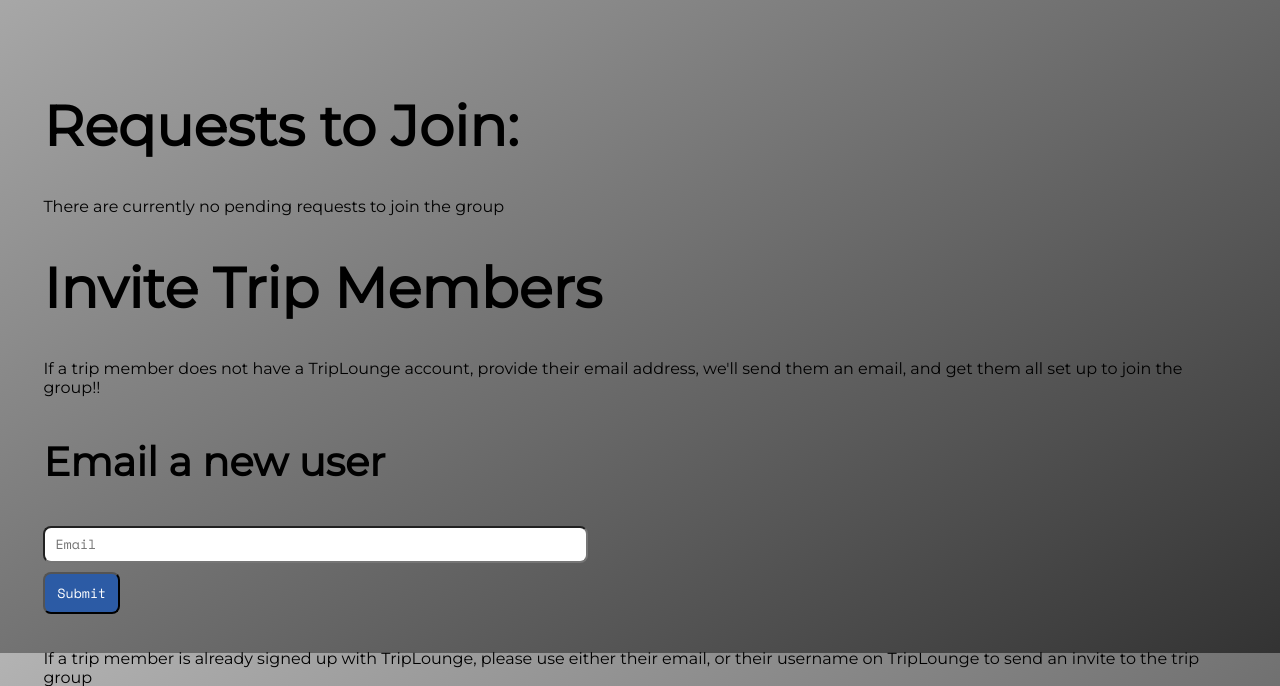
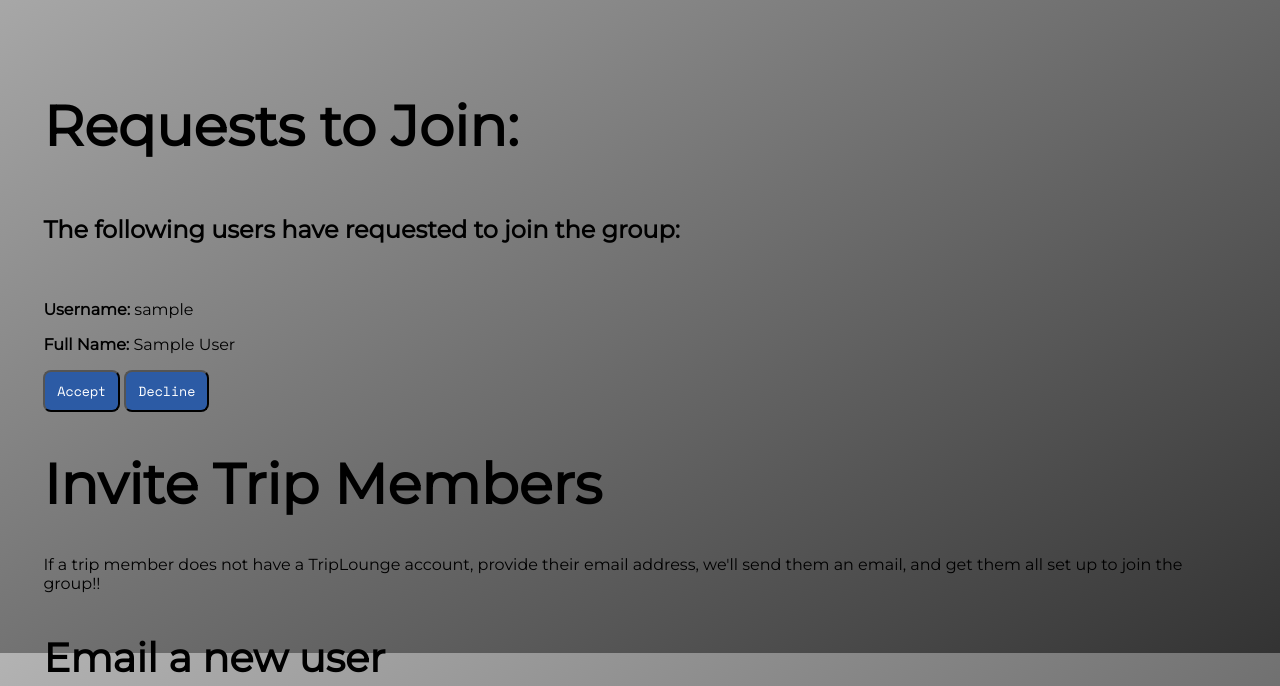
Before and after one commit to g-reg23/trip-app, a Flask app: page /group/1/get_members in a window 1280 px wide. Shown: the part 147-833 px from the top of the page. Run offline with Flask 2, Linux system fonts and the light colour scheme; a user stored in the database is signed in; tables that the repository leaves empty or names only in its code hold one stand-in row (values such as "Sample post"); some libraries are stand-ins or nearby versions.

Commit message:
Added in pending table, for group requests and invites

```diff
--- a/app.py
+++ b/app.py
@@ -150,16 +150,18 @@
     user = session['username']
     profile = User.getProfile(user)
     groupies = User_Group.getUserGroups(profile.id)
-    pends, groups = [], []
-    for group in groupies:
-        if group.status == 'Accepted':
-            groups.append(group)
-        else:
-            pends.append(group)
+    pends = Pending_Member.query.filter(Pending_Member.userId==profile.id)
+    invitePends = [Group.getGroupInfo(x.groupId) for x in pends if x.type=='Request']
+    # app.logger.info(invitePends[0].groupName)
+    # for group in groupies:
+    #     if group.status == 'Accepted':
+    #         groups.append(group)
+    #     else:
+    #         pends.append(group)
     admins = User_Group.query.filter(and_(User_Group.userId==profile.id), (User_Group.type=='Admin')).all()
     # groups = User_Group.query.filter(User_Group.userId==profile.id).all()
 
-    return render_template("dashboard.html", profile=profile, groups=groups, admins=admins, pends=pends)
+    return render_template("dashboard.html", profile=profile, groupies=groupies, admins=admins, invitePends=invitePends)
 
 @app.route('/edit_profile', methods=['GET', 'POST'])
 @is_logged_in
@@ -348,16 +350,13 @@
     profile = User.query.filter(User.username==user).first()
     group = Group.getGroupInfo(id)
     ifMember = User_Group.query.filter(and_(User_Group.userId==profile.id), (User_Group.groupId==id)).first()
-    if ifMember is not None and ifMember.status == 'Accepted':
+    if ifMember is not None:
         renPins, restPins, transpoPins, activityPins = {}, {}, {}, {}
         members, history = [], []
         pinForm, pinFormTwo = RentalPinForm(request.form), RestPinForm(request.form)
         pinFormThree, pinFormFour = TransportationPinForm(request.form), ActivityPinForm(request.form)
-        memList = User_Group.query.filter(User_Group.groupId==id).all()
-        for mem in memList:
-            member = User.query.filter(User.id==mem.userId).first()
-            members.append(member.username)
-
+        memList = User_Group.getMembers(id)
+        members = [User.getProfileById(member.userId).username for member in memList]
         if pinForm.submit1.data and pinForm.validate():
             rental = Lodging_Pin(groupId=id, lodgeName=pinForm.rentalName.data, price=pinForm.price.data, rooms=pinForm.rooms.data, description=pinForm.description.data, link=pinForm.link.data, creator=user)
             db.session.add(rental)
@@ -454,7 +453,7 @@
             if check:
                 flash('You are already a member of that group!')
             else:
-                u_g = User_Group(groupId=group.id, userId=user.id, status='Pending', type='Member', groupName=form.name.data)
+                u_g = Pending_Member(groupId=group.id, userId=user.id, type='Request')
                 db.session.add(u_g)
                 db.session.commit()
                 flash('A request to join the group has been sent to the group admin. You will have access to the group once the admin approves your request.')
@@ -486,62 +485,78 @@
 @app.route('/group/<int:id>/get_members', methods=['GET', 'POST'])
 @is_logged_in
 def groupGetMembers(id):
+    # Get the group info and list of all members
     group = Group.getGroupInfo(id)
     members = User_Group.getMembers(id)
-    mems = []
-    pendingMems, pends = [], []
-    for mem in members:
-        if mem.status == 'Accepted':
-            mems.append(mem.userId)
+    mems = [User.getProfileById(x.userId).username for x in members]
+    pends = Pending_Member.query.filter(Pending_Member.groupId==id).all()
+    invitePends, displayPends, pendingMems =  [], [], []
+    for pend in pends:
+        if pend.type == 'Invite':
+            invitePends.append(pend.userId)
+            pendingMems.append(pend.userId)
         else:
-            user = User.getProfileById(mem.userId)
-            pends.append(user)
-            pendingMems.append(mem.userId)
+            user = User.getProfileById(pend.userId)
+            # app.logger.info(user.username)
+            displayPends.append(user)
+            pendingMems.append(pend.userId)
+    # Form for users that have requested to join group, Accept or Decline
     requestForm = UserGroupJoinDecisionForm(request.form)
+    # requestForm.accept.data = False
+    # requestForm.decline.data = False
+    # Form for admin invite users without account, by email. TODO
     formOne = InviteGroupNoAccountForm(request.form)
+    # Form to look up users by username and send a request to join the group
     formTwo = InviteGroupByUsernameForm(request.form)
+    # Form to look up users by email and send a request to join the group
     formThree = InviteGroupByEmailForm(request.form)
-    if requestForm.accept.data and requestForm.validate():
-        app.logger.info(requestForm.data)
+    if requestForm.accept.data == True and requestForm.validate():
+        # requestForm.accept.data = False
         user = User.getProfile(requestForm.username.data)
-        u_g = User_Group.query.filter(and_(User_Group.userId==user.id), (User_Group.groupId==id)).update(dict(status='Accepted'))
+        displayPends = [x for x in displayPends if x.id!=user.id]
+        pender = Pending_Member.query.filter(and_(Pending_Member.groupId==group.id), (Pending_Member.userId==user.id)).first()
+        db.session.delete(pender)
+        db.session.commit()
+        u_g = User_Group(groupId=id, userId=user.id, type='Member', groupName=group.groupName)
+        db.session.add(u_g)
         db.session.commit()
         flash(requestForm.username.data + " has been added to the group!!")
-        return render_template('get_members.html', requestForm=requestForm, pends=pends, formOne=formOne, formTwo=formTwo, formThree=formThree, group=group)
-        # flash('accept submitted username: ' + requestForm.username.data)
-    if requestForm.decline.data and requestForm.validate():
+        return redirect(url_for('groupGetMembers', id=id))
+
+    if requestForm.decline.data == True and requestForm.validate_on_submit():
+        # requestForm.decline.data = False
         user = User.getProfile(requestForm.username.data)
-        u_g = User_Group.query.filter(and_(User_Group.userId==user.id), (User_Group.groupId==id)).first()
-        db.session.delete(u_g)
+        pender = Pending_Member.query.filter(and_(Pending_Member.groupId==group.id), (Pending_Member.userId==user.id)).first()
+        displayPends = [x for x in displayPends if x.id!=user.id]
+        db.session.delete(pender)
         db.session.commit()
         flash("User " + requestForm.username.data + " request to join has been declined")
-        return render_template('get_members.html', requestForm=requestForm, pends=pends, formOne=formOne, formTwo=formTwo, formThree=formThree, group=group)
-
+        return redirect(url_for('groupGetMembers', id=id))
     if formOne.submit1.data and formOne.validate():
-        flash('Form one submitted')
+        pass
     if formTwo.submit2.data and formTwo.validate():
         user = User.query.filter(User.username==formTwo.username.data).first()
         if user is not None:
             if user.id in mems:
                 flash('That user is already in the group!!')
                 formTwo.username.data = ''
-                return render_template('get_members.html', requestForm=requestForm, pends=pends, formOne=formOne, formTwo=formTwo, formThree=formThree, group=group)
+                return render_template('get_members.html', requestForm=requestForm, displayPends=displayPends, invitePends=invitePends, formOne=formOne, formTwo=formTwo, formThree=formThree, group=group)
             if user.id in pendingMems:
                 flash('That user already has a pending invite to the group. You must for them to respond')
                 formTwo.username.data = ''
-                return render_template('get_members.html', requestForm=requestForm, pends=pends, formOne=formOne, formTwo=formTwo, formThree=formThree, group=group)
+                return render_template('get_members.html', requestForm=requestForm, displayPends=displayPends, invitePends=invitePends, formOne=formOne, formTwo=formTwo, formThree=formThree, group=group)
             else:
-                u_g = User_Group(groupId=group.id, userId=user.id, status='Pending', type='Member', groupName=group.groupName)
+                u_g = Pending_Member(groupId=group.id, userId=user.id, type='Request')
                 db.session.add(u_g)
                 db.session.commit()
                 formTwo.username.data = ''
                 flash('An invitation to join the group has been sent to ' + user.username + "'s dashboard. They must accept accept the invite in order to access the group")
-                return render_template('get_members.html', requestForm=requestForm, pends=pends, formOne=formOne, formTwo=formTwo, formThree=formThree, group=group)
+                return render_template('get_members.html', requestForm=requestForm, displayPends=displayPends, invitePends=invitePends, formOne=formOne, formTwo=formTwo, formThree=formThree, group=group)
 
         else:
             formTwo.username.data = ''
             flash('User not found')
-            return render_template('get_members.html', requestForm=requestForm, pends=pends, formOne=formOne, formTwo=formTwo, formThree=formThree, group=group)
+            return render_template('get_members.html', requestForm=requestForm, displayPends=displayPends, invitePends=invitePends, formOne=formOne, formTwo=formTwo, formThree=formThree, group=group)
 
     if formThree.submit3.data and formThree.validate():
         user = User.query.filter(User.email==formThree.email2.data).first()
@@ -549,25 +564,25 @@
             if user.id in mems:
                 flash('That user is already in the group!!')
                 formThree.email2.data = ''
-                return render_template('get_members.html', requestForm=requestForm, pendingMems=pendingMems, formOne=formOne, formTwo=formTwo, formThree=formThree, group=group)
+                return render_template('get_members.html', requestForm=requestForm, displayPends=displayPends, invitePends=invitePends, formOne=formOne, formTwo=formTwo, formThree=formThree, group=group)
             if user.id in pendingMems:
-                flash('That user already has a pending invite to the group. You must for them to respond')
+                flash('That user already has a pending invite to the group. You must wait for them to respond')
                 formThree.email2.data = ''
-                return render_template('get_members.html', requestForm=requestForm, pends=pends, formOne=formOne, formTwo=formTwo, formThree=formThree, group=group)
+                return render_template('get_members.html', requestForm=requestForm, displayPends=displayPends, invitePends=invitePends, formOne=formOne, formTwo=formTwo, formThree=formThree, group=group)
             else:
-                u_g = User_Group(groupId=group.id, userId=user.id, status='Pending', type='Member', groupName=group.groupName)
+                u_g = Pending_Member(groupId=group.id, userId=user.id, type='Request')
                 db.session.add(u_g)
                 db.session.commit()
                 formThree.email2.data = ''
                 flash('An invitation to join the group has been sent to ' + user.username + "'s dashboard. They must accept accept the invite in order to access the group")
-                return render_template('get_members.html', requestForm=requestForm, pends=pends, formOne=formOne, formTwo=formTwo, formThree=formThree, group=group)
+                return render_template('get_members.html', requestForm=requestForm, displayPends=displayPends, invitePends=invitePends, formOne=formOne, formTwo=formTwo, formThree=formThree, group=group)
         else:
             flash('User not found')
             formThree.email2.data = ''
-            return render_template('get_members.html', requestForm=requestForm, pends=pends, formOne=formOne, formTwo=formTwo, formThree=formThree,group=group)
+            return render_template('get_members.html', requestForm=requestForm, displayPends=displayPends, invitePends=invitePends, formOne=formOne, formTwo=formTwo, formThree=formThree,group=group)
 
 
-    return render_template('get_members.html', requestForm=requestForm, pends=pends, formOne=formOne, formTwo=formTwo, formThree=formThree, group=group)
+    return render_template('get_members.html', pends=pends, requestForm=requestForm, displayPends=displayPends, invitePends=invitePends, formOne=formOne, formTwo=formTwo, formThree=formThree, group=group)
 
 @app.route('/group/<int:id>/calendar', methods=['GET', 'POST'])
 @is_logged_in
--- a/forms.py
+++ b/forms.py
@@ -1,5 +1,5 @@
 from flask_wtf import FlaskForm
-from wtforms.validators import InputRequired, Length, EqualTo, Email, NumberRange
+from wtforms.validators import InputRequired, Length, EqualTo, Email, DataRequired
 from wtforms import Form, StringField, SelectField, TextAreaField, PasswordField, IntegerField, SubmitField, DateField, validators
 
 
--- a/static/style.css
+++ b/static/style.css
@@ -60,11 +60,11 @@
 .flashMessage {
   margin-top: 8%;
   margin-left: 4%;
-  background-color: cadetblue;
+  background-color: burlywood;
   padding: 2%;
   border-radius: .5rem;
   margin-right: 3%;
-  color: white;
+  /* color: white; */
   text-align: center;
 }
 .groupFlash {
@@ -219,7 +219,6 @@
 .daySpan {
   position: absolute;
   top: 0;
-  color: white;
 }
 .dayNoteDate {
   position: absolute;
--- a/templates/get_members.html
+++ b/templates/get_members.html
@@ -4,16 +4,16 @@
     <div class="pageContainer">
         <h1 style="text-align: center; margin-bottom: 9%; text-decoration: underline;">{{group.groupName}}<h1>
         <h1>Requests to Join:</h1>
-        {% if pends %}
+        {% if displayPends %}
           <h6>The following users have requested to join the group:</h6>
           <div class="requestProfile">
-            {% for pend in pends %}
+            {% for pend in displayPends %}
               <form class="" action="" method="POST">
                 <p><strong>Username:</strong> {{ pend.username }}</p>
                 <p><strong>Full Name:</strong> {{ pend.firstName }} {{ pend.lastName }}</p>
                 <p>{{ requestForm.hidden_tag() }}</p>
                 <input type="hidden" value={{ pend.username }} name="username">
-                <p>{{ requestForm.accept(class='sign-logSubmit') }}  {{ requestForm.decline(class='sign-logSubmit') }}</p>
+                <p>{{ requestForm.accept(class='sign-logSubmit accept') }}  {{ requestForm.decline(class='sign-logSubmit deny') }}</p>
               </form>
             {% endfor %}
           </div>
@@ -47,8 +47,7 @@
             <div>{{ formThree.email2(class='sign-logInput') }}</div>
             <div>{{ formThree.submit3(class='sign-logSubmit') }}</div>
         </form>
-
-    </div>
+      </div>
     <script src="{{url_for('static', filename = 'app.js')}}"></script>
 
 
```
Also changed, not shown: models.py (+7 -0 lines), templates/calendar.html (+8 -1 lines), templates/dashboard.html (+5 -5 lines).
